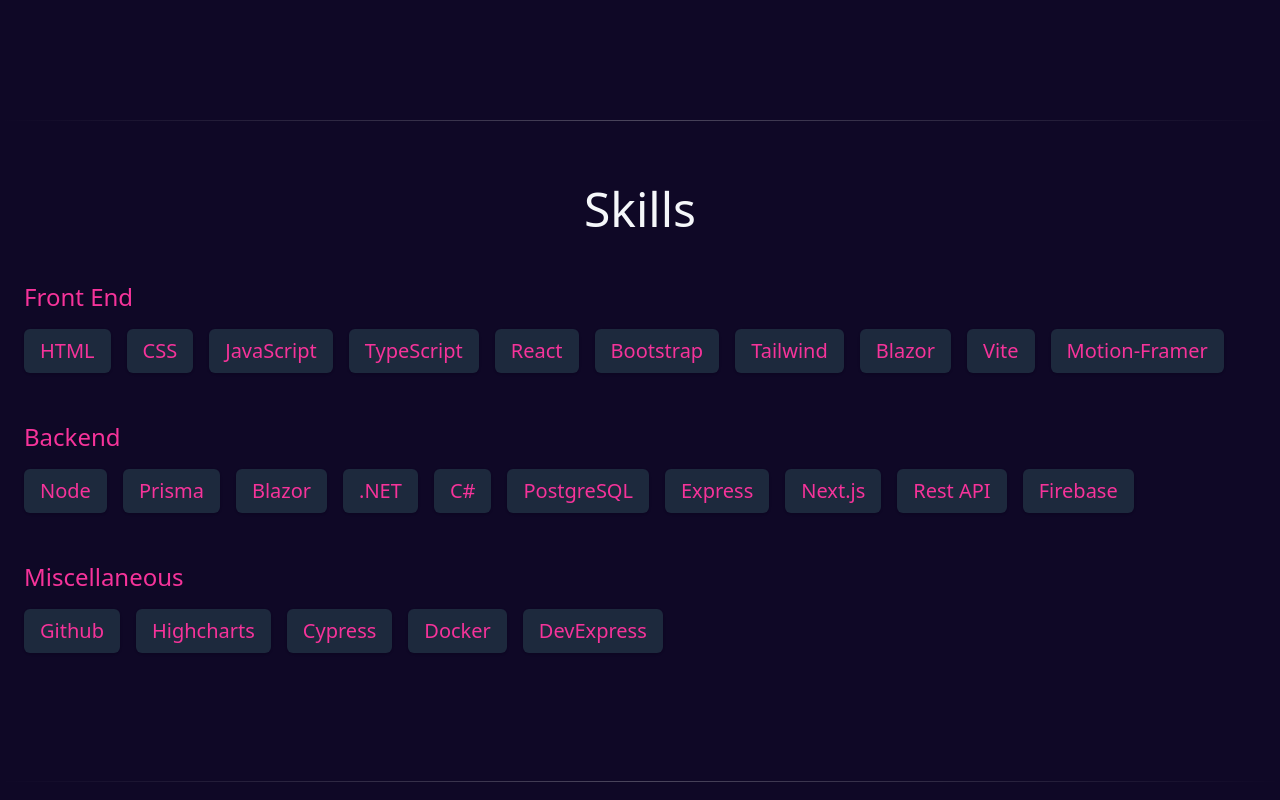
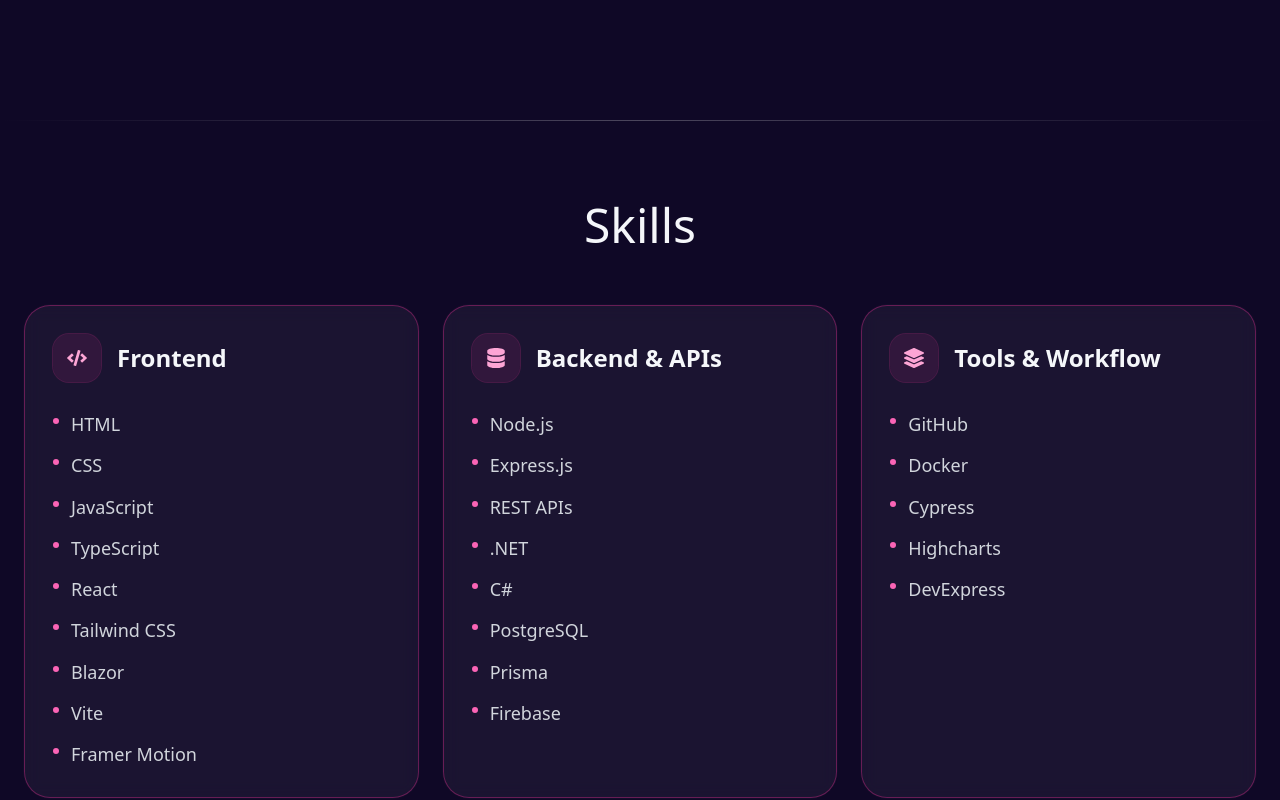
Before and after one commit to S0ffen/cloudflare-site, a React (Vite) app: page / in a window 1280 px wide. Shown: the part 1380-2180 px from the top of the page. Built offline with nearby package versions, Linux system fonts and the light colour scheme.

Commit message:
feat: refactor Skills component to use structured skill groups and improve layout

```diff
--- a/src/components/Skills.tsx
+++ b/src/components/Skills.tsx
@@ -1,67 +1,90 @@
 import { motion } from "framer-motion";
 import { useTranslation } from "react-i18next";
+import { FaCode, FaDatabase, FaLayerGroup } from "react-icons/fa";
 
-const skills = {
-  "Front End": [
+const skillGroups = [
+  {
+    key: "frontend",
+    title: "Frontend",
+    icon: FaCode,
+    items: [
       "HTML",
       "CSS",
       "JavaScript",
       "TypeScript",
       "React",
-    "Bootstrap",
-    "Tailwind",
+      "Tailwind CSS",
       "Blazor",
       "Vite",
-    "Motion-Framer",
+      "Framer Motion",
     ],
-  Backend: [
-    "Node",
-    "Prisma",
-    "Blazor",
+  },
+  {
+    key: "backend",
+    title: "Backend & APIs",
+    icon: FaDatabase,
+    items: [
+      "Node.js",
+      "Express.js",
+      "REST APIs",
       ".NET",
       "C#",
       "PostgreSQL",
-    "Express",
-    "Next.js",
-    "Rest API",
+      "Prisma",
       "Firebase",
     ],
-  Miscellaneous: ["Github", "Highcharts", "Cypress", "Docker", "DevExpress"],
-};
+  },
+  {
+    key: "tools",
+    title: "Tools & Workflow",
+    icon: FaLayerGroup,
+    items: ["GitHub", "Docker", "Cypress", "Highcharts", "DevExpress"],
+  },
+] as const;
 
 const Skills: React.FC = () => {
   const { t } = useTranslation();
 
   return (
-    <section id="skills" className="py-16 px-6">
-      <h2 className="text-5xl font-light mb-12 text-center text-[#F5F7FA]">
+    <section id="skills" className="py-20 px-6">
+      <div className="max-w-7xl mx-auto">
+        <h2 className="text-5xl font-light mb-14 text-center text-[#F5F7FA]">
           {t("skills.heading")}
         </h2>
 
-      <div className="space-y-12 max-w-7xl mx-auto text-left">
-        {Object.entries(skills).map(([category, items]) => (
-          <div key={category}>
-            <h3 className="text-2xl text-pink-500 mb-4">{category}</h3>
+        <div className="grid gap-6 md:grid-cols-2 xl:grid-cols-3">
+          {skillGroups.map((group, index) => (
+            <motion.article
+              key={group.key}
+              initial={{ opacity: 0, y: 30 }}
+              whileInView={{ opacity: 1, y: 0 }}
+              viewport={{ once: true }}
+              transition={{ duration: 0.5, delay: index * 0.12 }}
+              className="rounded-[26px] border border-pink-500/35 bg-white/[0.05] p-7 shadow-[0_0_0_1px_rgba(255,255,255,0.02)] backdrop-blur-sm transition hover:border-pink-400/60 hover:bg-white/[0.07]"
+            >
+              <div className="flex items-center gap-4">
+                <div className="flex h-12 w-12 items-center justify-center rounded-2xl bg-pink-500/10 text-pink-300 ring-1 ring-pink-500/20">
+                  <group.icon className="h-5 w-5" />
+                </div>
+                <h3 className="text-2xl font-semibold text-[#F5F7FA]">
+                  {group.title}
+                </h3>
+              </div>
 
-            <div className="flex flex-wrap gap-4">
-              {items.map((skill, index) => (
-                <motion.span
-                  key={skill}
-                  initial={{ opacity: 0, x: 0 }}
-                  whileInView={{ opacity: 1, x: 0 }}
-                  viewport={{ once: true }}
-                  transition={{
-                    duration: 0.4,
-                    delay: index * 0.1, // każdy kolejny item ma +0.05s opóźnienia
-                  }}
-                  className="bg-slate-800 text-pink-500 px-4 py-2 rounded-md text-xl font-medium shadow-sm hover:scale-105 transition-transform"
+              <ul className="mt-7 space-y-3">
+                {group.items.map((item) => (
+                  <li
+                    key={item}
+                    className="flex items-start gap-3 text-lg leading-relaxed text-gray-300"
                   >
-                  {skill}
-                </motion.span>
+                    <span className="mt-2 h-1.5 w-1.5 shrink-0 rounded-full bg-pink-400" />
+                    <span>{item}</span>
+                  </li>
+                ))}
+              </ul>
+            </motion.article>
           ))}
         </div>
-          </div>
-        ))}
       </div>
     </section>
   );
```
Lines whose indentation alone changed are shown as unchanged.
